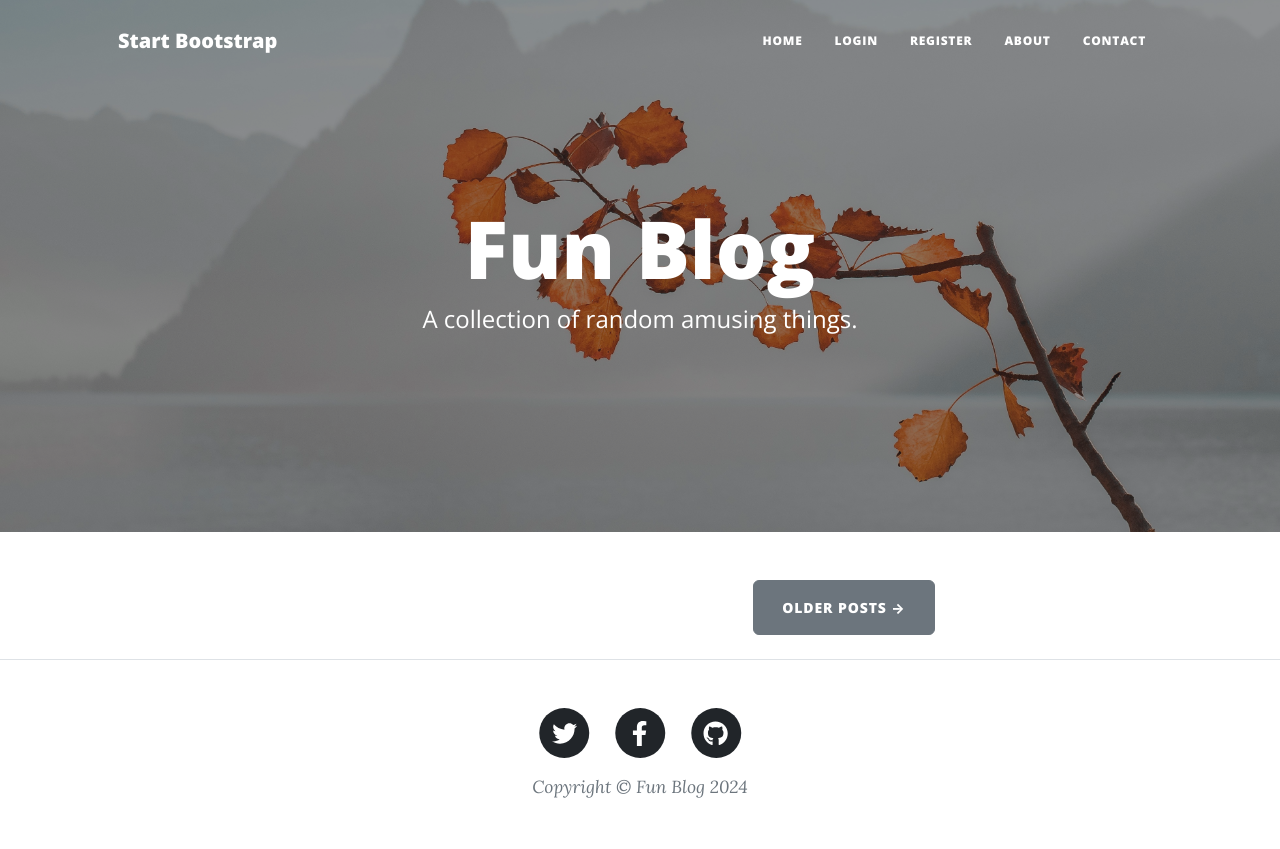
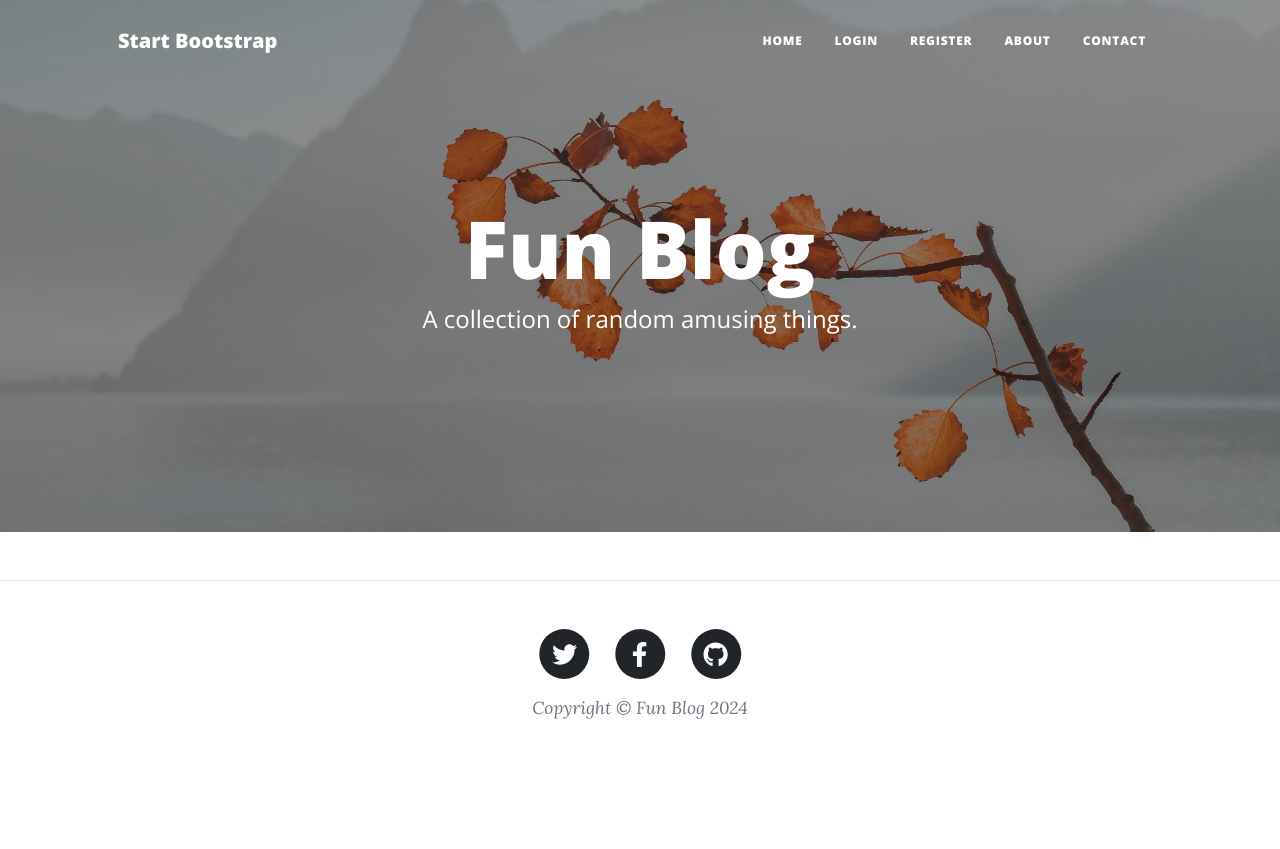
Before and after one commit to obrikoci/Full-Blog-Website, a Flask app: page / in a window 1280 px wide. After the commit the page ends 719 px from the top, so only its background shows below. Run offline with Flask 3, Linux system fonts and the light colour scheme; data that the repository does not hold is empty; some libraries are stand-ins or nearby versions.

Commit message:
fix validators

```diff
--- a/templates/index.html
+++ b/templates/index.html
@@ -53,10 +53,6 @@
       </div>
       {% endif %}
 
-      <!-- Pager-->
-      <div class="d-flex justify-content-end mb-4">
-        <a class="btn btn-secondary text-uppercase" href="#!">Older Posts →</a>
-      </div>
     </div>
   </div>
 </div>
```
